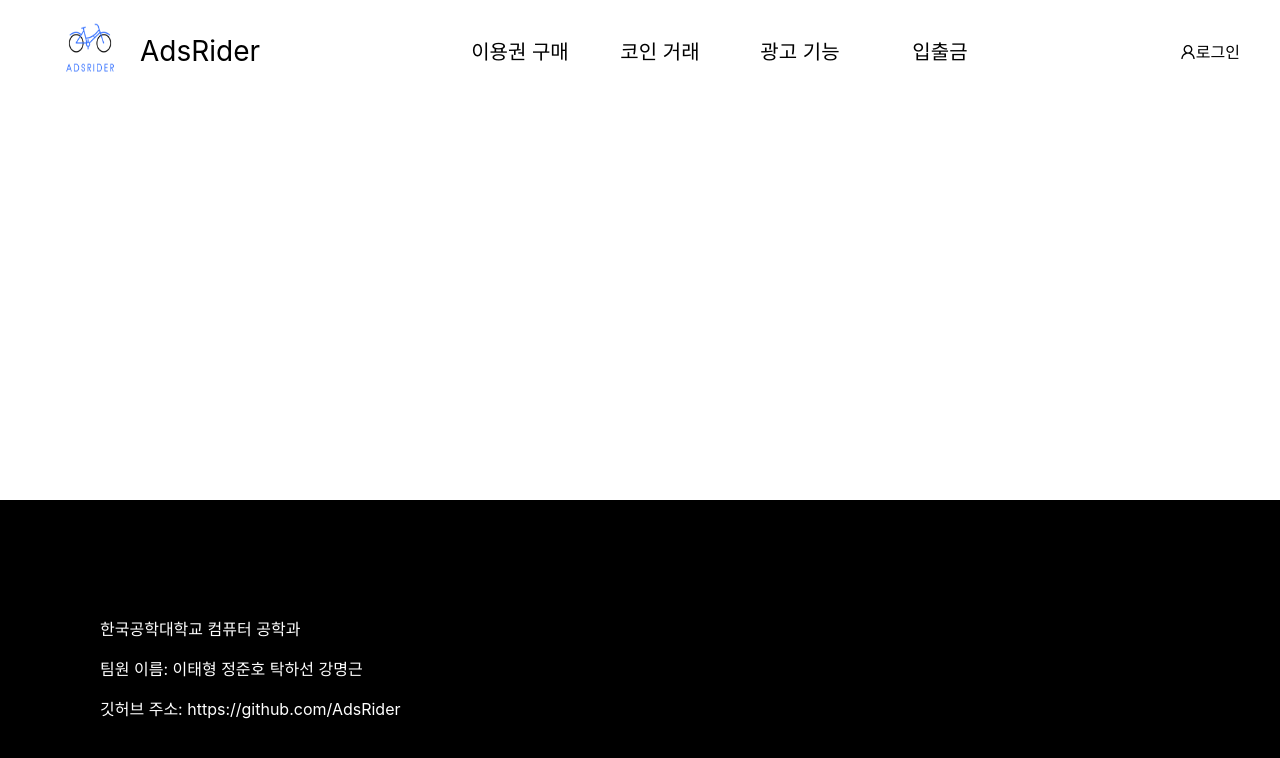
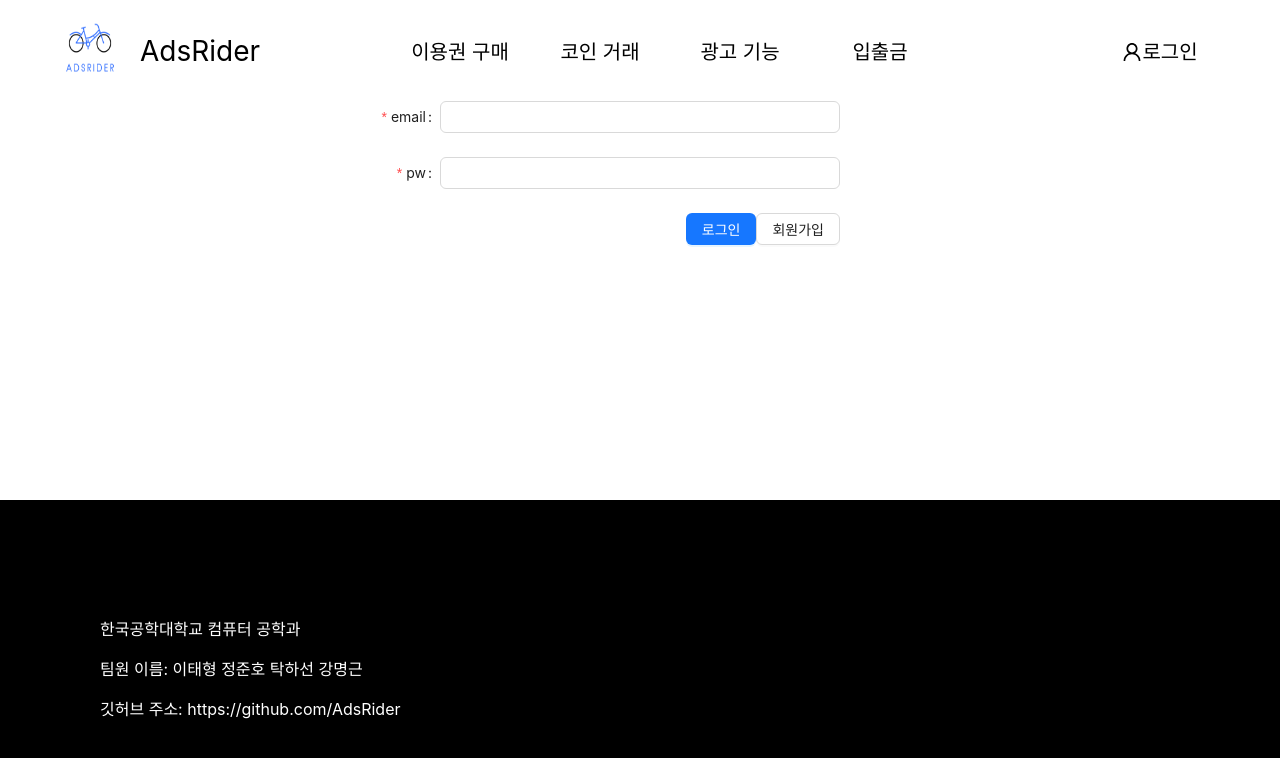
Before and after one commit to oni-nick/korthodox, a React (Create React App) app: page /Register in a window 1280 px wide. Shown: the top 758 px of the page. Built offline with nearby package versions, Linux system fonts and the light colour scheme; no server answers.

Commit message:
회원가입창 제작

```diff
--- a/src/App.tsx
+++ b/src/App.tsx
@@ -1,6 +1,8 @@
 import {BrowserRouter, Route, Routes} from 'react-router-dom';
 import styled from 'styled-components';
 import axios from 'axios';
+import { useEffect } from 'react';
+import { UserInfo, useUserDispatch, useUserState } from './context/user';
 import Header from './Main/Header';
 import Section from './Main/Section';
 import Footer from './Main/Footer';
@@ -8,8 +10,7 @@ import Dw from './Dw';
 import Ads from './Ads'
 import CreateAds from './Ads/CreateAds'
 import Login from './Login';
-import { useEffect } from 'react';
-import { UserInfo, useUserDispatch, useUserState } from './context/user';
+import Register from './Register';
 
 const Wrapper = styled.div`
   min-height : calc(100vh - 300px);
@@ -37,6 +38,7 @@ function App() {
               <Route path = "/ads" element={<Ads/>}/>
               <Route path = "/ads/write" element={<CreateAds/>}/>
               <Route path = "/login" element={<Login/>}/>
+              <Route path = "/Register" element={<Register/>}/>
             </Routes>
           </Wrapper>
           <Footer/>
--- a/src/Main/Header.tsx
+++ b/src/Main/Header.tsx
@@ -1,6 +1,7 @@
 import { UserOutlined } from '@ant-design/icons';
+import axios from 'axios';
 import styled from 'styled-components';
-import { useUserState } from '../context/user';
+import { useUserDispatch, useUserState } from '../context/user';
 import adsrider from '../src_assets/adsrider.png'
 
 const StyledHeader = styled.nav`
@@ -52,6 +53,12 @@ const Anchor = styled.a`
 
 function Header(){
     const user = useUserState();
+    const dispatch = useUserDispatch();
+
+    const doLogOut = () => {
+        dispatch({ type: 'LOG_OUT' });
+        axios.get('/api/user/logout');
+    };
 
     return(
         <StyledHeader>
@@ -67,16 +74,18 @@ function Header(){
                 <li><Anchor href="/dw"><p>입출금</p></Anchor></li>
             </StyledHeaderMenu>
             <Spacer></Spacer>
-            {
-                !user.email
-                    ?   <div>
-                            <Anchor href="/login"><p><UserOutlined />로그인</p></Anchor>
-                        </div>
-                    :   <div>
-                            <Anchor><p>로그아웃</p></Anchor>
-                            <Anchor href="#"><p>마이페이지</p></Anchor>
-                        </div>
-            }
+            <StyledHeaderMenu>
+                {
+                    !user.email
+                        ?   <li>
+                                <Anchor href="/login"><p><UserOutlined />로그인</p></Anchor>
+                            </li>
+                        :   <>
+                                <li><Anchor onClick={doLogOut}><p>로그아웃</p></Anchor></li>
+                                <li><Anchor href="#"><p>마이페이지</p></Anchor></li>
+                            </>
+                }
+            </StyledHeaderMenu>
         </StyledHeader>
   );
 }
--- /dev/null
+++ b/src/Register/index.tsx
@@ -0,0 +1,91 @@
+import styled from 'styled-components';
+import axios, { AxiosError } from 'axios';
+import { Button, Form, Input } from 'antd';
+import { useNavigate } from 'react-router-dom';
+import { useState } from 'react';
+import { UserInfo, useUserDispatch } from '../context/user';
+
+const LoginForm = styled(Form)`
+    margin-left: auto;
+    margin-right: auto;
+    max-width: 600px;
+`;
+const ButtonWrapper = styled.div`
+    width: 100%;
+    display: flex;
+    justify-content: flex-end;
+`;
+const WariningMessage = styled.p`
+    color: red;
+    text-align: center;
+`;
+
+const layout = {
+    labelCol: { span: 4 },
+    wrapperCol: { span: 16 },
+};
+const tailLayout = {
+    wrapperCol: { offset: 4, span: 16 },
+};
+
+const Register = () => {
+
+    const [form] = Form.useForm();
+    const [errMessage, setErrMessage] = useState('');
+    const dispatch = useUserDispatch();
+    const navigate = useNavigate();
+
+    const onReset = () => {
+        form.resetFields();
+    };
+
+    const onFinish = async (values: any) => {
+        try {
+            const user = await axios.post<UserInfo>('/api/user/login', {
+                email: values.email,
+                password: values.pw,
+            });
+            dispatch({ type: 'LOG_IN', data: user.data });
+            navigate('/')
+        } catch (e) {
+            const axiosError = e as AxiosError;
+            if (axiosError.status === 400) {
+                setErrMessage('잘못된 id 혹은 password 입니다.');
+            } else {
+                setErrMessage('예기치 못한 에러가 발생하였습니다 잠시후 시도해주세요.');
+            }
+            onReset();
+        }
+    };
+
+    return (
+        <>
+            <LoginForm
+                {...layout}
+                onFinish={onFinish}
+                form={form}
+                name="loginForm"
+            >
+                <Form.Item name="email" label="email" rules={[{required: true}]}>
+                    <Input />
+                </Form.Item>
+                <Form.Item name="pw" label="pw" rules={[{required: true}]}>
+                    <Input type="password"/>
+                </Form.Item>
+                <Form.Item {...tailLayout}>
+                    <ButtonWrapper>
+                        <Button type="primary" htmlType="submit">로그인</Button>
+                        <Button htmlType="button">회원가입</Button>
+                    </ButtonWrapper>
+                </Form.Item>
+            </LoginForm>
+            {
+                errMessage
+                    ? <WariningMessage>{errMessage}</WariningMessage>
+                    : <></>
+            }
+        </>
+    );
+};
+
+export default Register;
```
